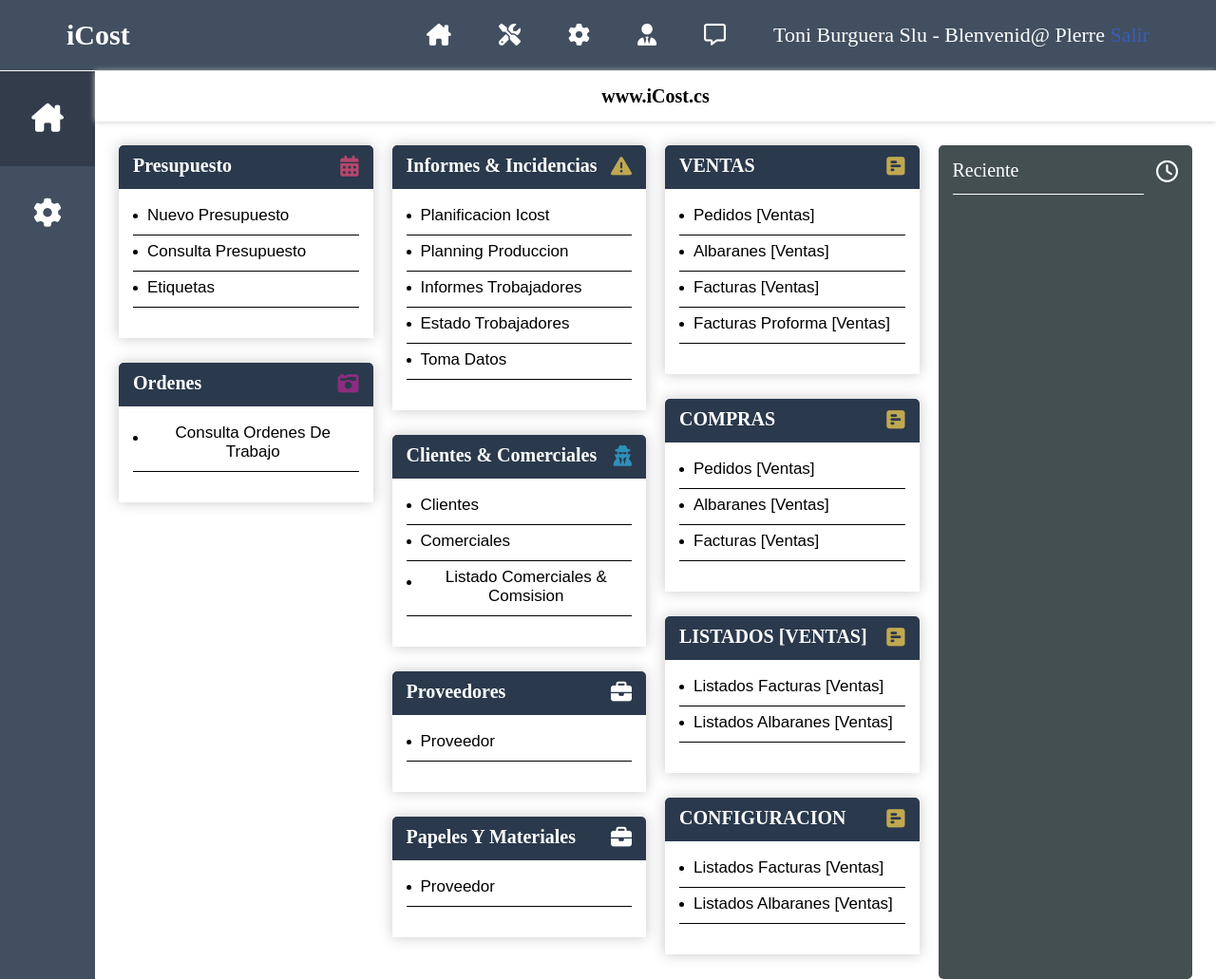
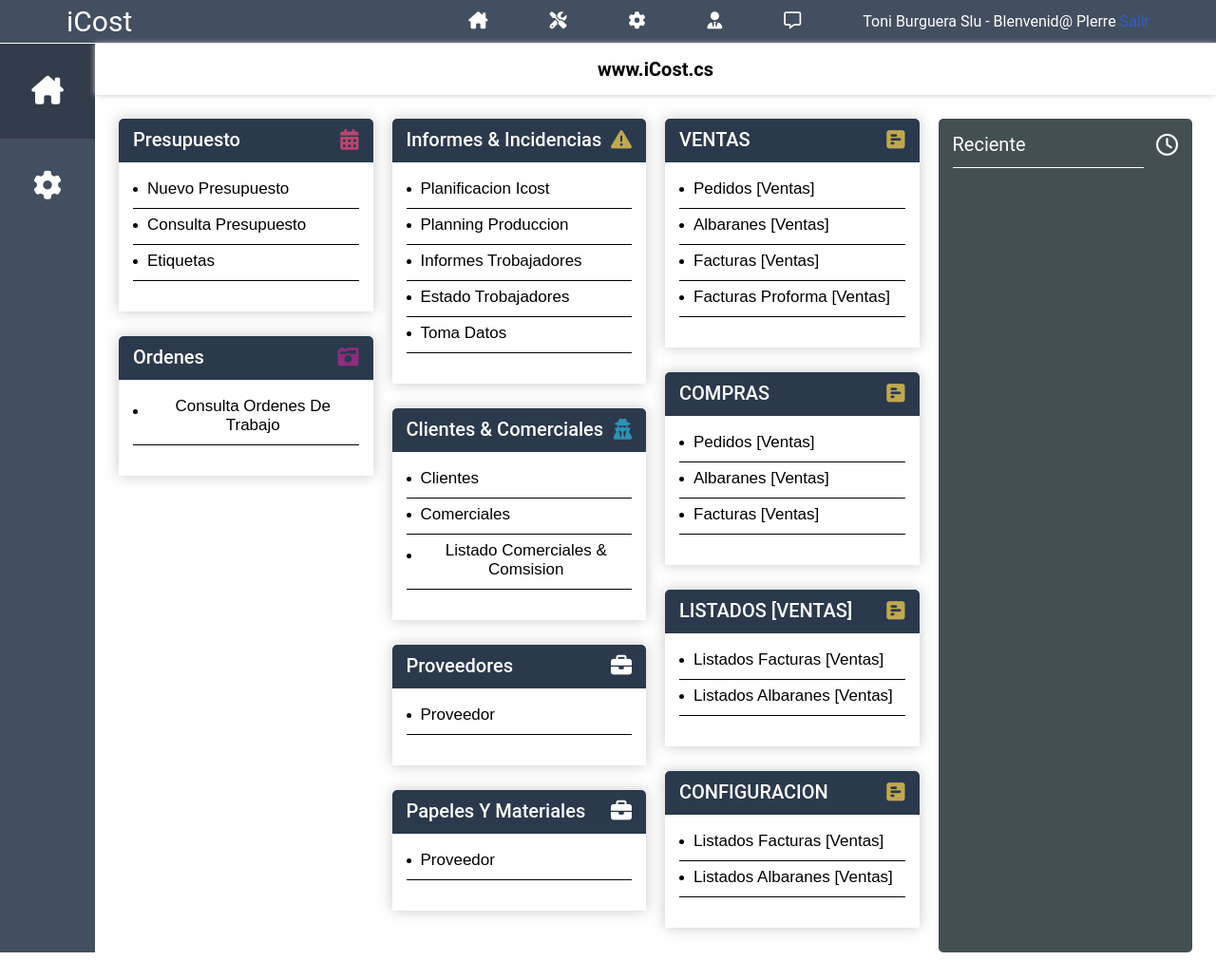
Before and after one commit to lifeonthecode/iCost, a plain HTML site: page index.html in a window 1280 px wide. Shown: the whole page at 95% size. After the commit the page ends 1003 px from the top, so only its background shows below. Drawn offline with Linux system fonts and the light colour scheme.

Commit message:
font family change

```diff
--- a/css/style.css
+++ b/css/style.css
@@ -7,6 +7,13 @@
    outline: none;
    text-decoration: none;
    list-style: none;
+}
+
+/* google font  */
+@import url('https://fonts.googleapis.com/css2?family=Roboto:ital,wght@0,100;0,300;0,400;0,500;0,700;0,900;1,100;1,300;1,400;1,500;1,700;1,900&display=swap');
+
+body {
+    font-family: "Roboto", sans-serif;
 }
 
 
@@ -31,7 +38,7 @@
     font-size: 20px;
     color: white;
     text-transform: capitalize;
-
+    font-weight: 500;
 }
 
 .header_title button{
@@ -76,51 +83,54 @@
 
 /* header setting style  */
 .header_setting_container {
-    padding: 20px 0px;
+    padding: 5px 0px;
     background-color: #424f60;
 }
 
 .setting_container {
     max-width: 1140px;
     width: 100%;
-    max-height: 70px;
-    height: 100%;
     margin-inline: auto;
     display: flex;
     align-items: center;
     justify-content: space-between;
 }
 
+.setting_logo {
+    text-align: center;
+}
+
 .setting_logo h3 a {
     font-size: 30px;
     color: white;
+    font-weight: normal;
 }
 
 
 .setting_content {
     display: flex;
     align-items: center;
-    column-gap: 50px;
+    column-gap: 65px;
 }
 
 
 .setting_icon_lists {
     display: flex;
     align-items: center;
-    column-gap: 50px;
+    column-gap: 65px;
 }
+
 .setting_icon_lists li button {
-    font-size: 23px;
+    font-size: 18px;
     background-color: transparent;
     border: transparent;
     color: white;
     cursor: pointer;
-
 }
 
 
 .setting_content p{
-    font-size: 22px;
+    font-size: 16px;
     color: white;
     text-transform: capitalize;
 }
```
